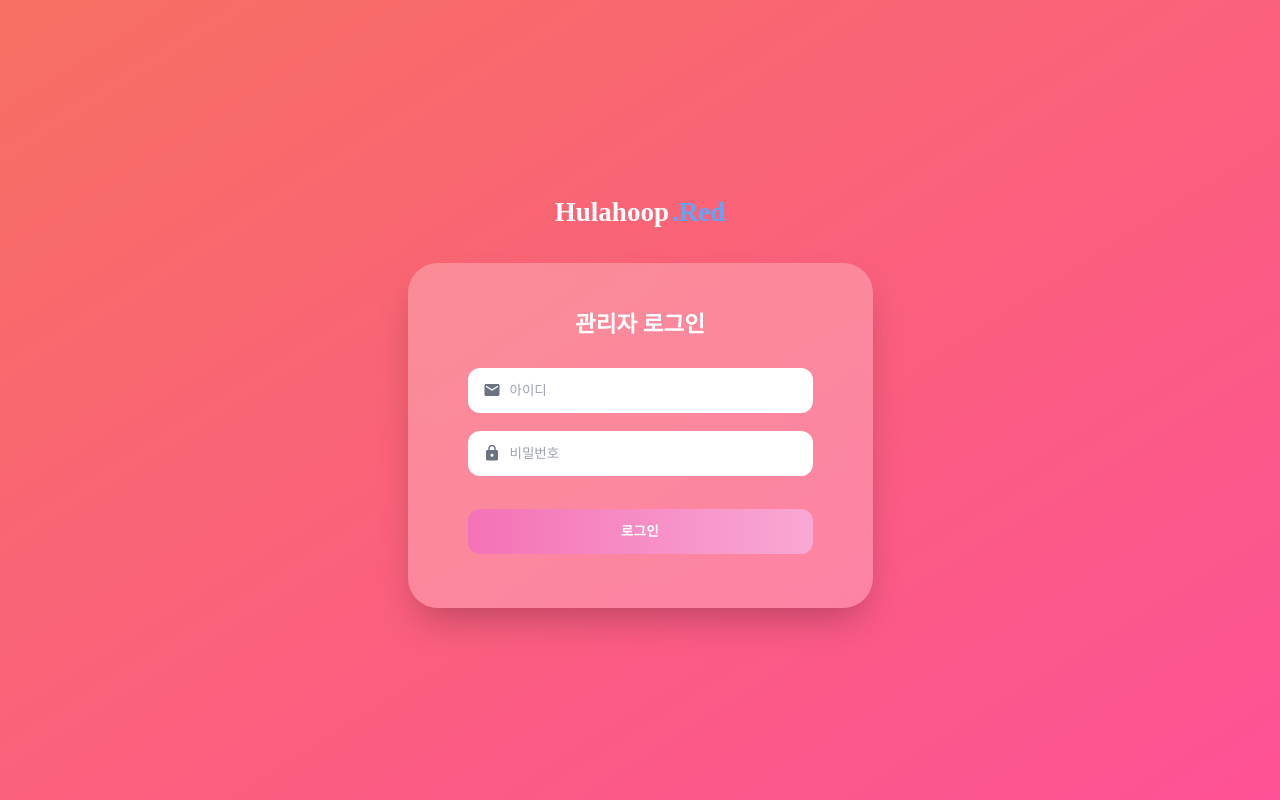
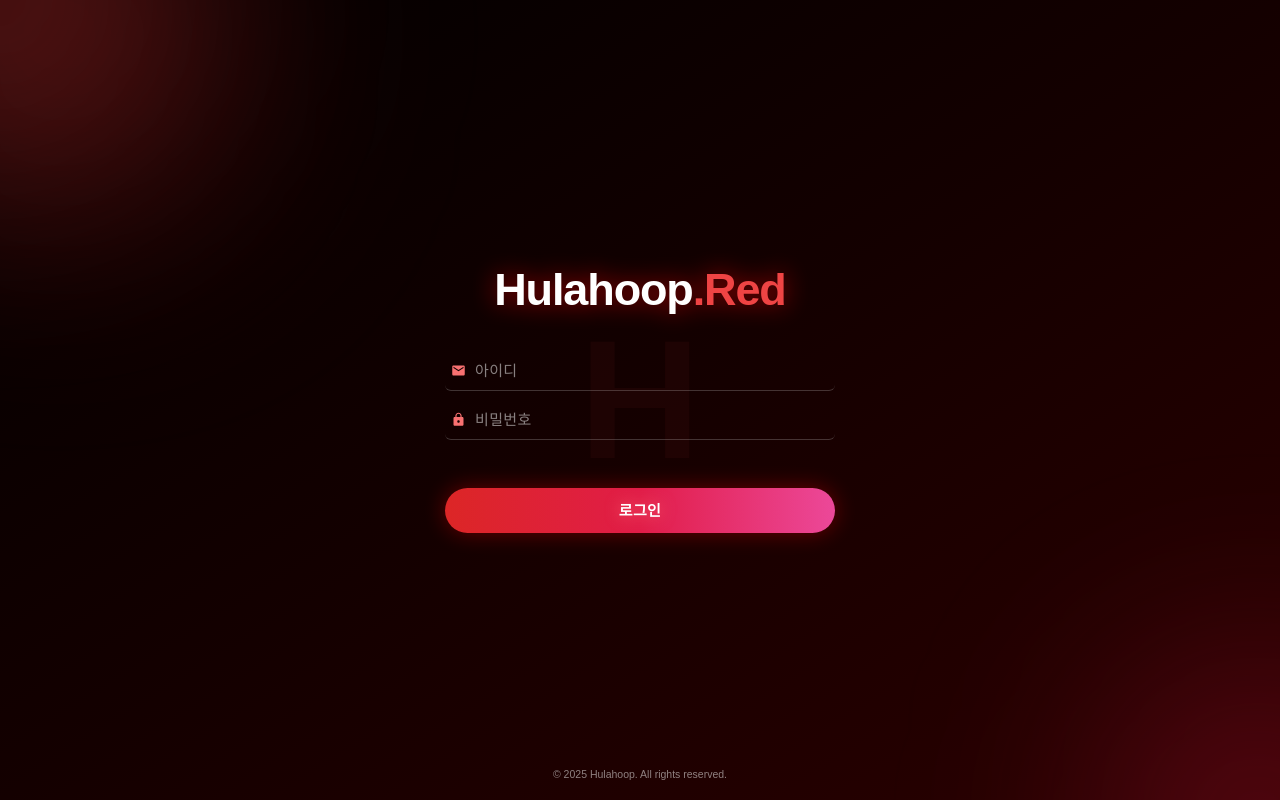
Before and after one commit to HulaHoop-Gateway/Red-front, a Next.js app: page / in a window 1280 px wide. Built offline with nearby package versions, Linux system fonts and the light colour scheme.

Commit message:
[FEAT] 로그인페이지 수정

```diff
--- a/src/app/globals.css
+++ b/src/app/globals.css
@@ -1,113 +1,22 @@
 body {
-  zoom: 0.75
+  zoom: 0.75;
 }
 
 @tailwind base;
 @tailwind components;
 @tailwind utilities;
 
-
-.react-calendar {
+.react-calendar{
   width: 100% !important;
   border: none !important;
-  font-family: "Inter", sans-serif !important;
+  font-family: "Inter",sans-serif !important ;
 }
 
-.react-calendar__navigation__label__labelText {
+.react-calendar__navigation__label__labelText{
   font-weight: 600;
 }
 
 .react-calendar__tile--active {
-  background-color: #c3ebfa !important;
+  background-color: #C3EBFA !important;
   color: black !important;
 }
-
-.rbc-btn-group:first-child {
-  display: none !important;
-}
-
-.rbc-toolbar-label {
-  text-align: right !important;
-  padding: 0px 20px !important;
-}
-
-.rbc-btn-group:last-child {
-  font-size: 13px !important;
-}
-
-.rbc-btn-group:last-child button {
-  border: none !important;
-  background-color: #f1f0ff !important;
-  margin-left: 2px !important;
-}
-
-.rbc-toolbar button.rbc-active {
-  background-color: #dbdafe !important;
-  box-shadow: none !important;
-}
-
-.rbc-time-view {
-  border-color: #eee !important;
-}
-
-.rbc-time-header {
-  display: none !important;
-}
-
-.rbc-time-content {
-  border: none !important;
-}
-
-.rbc-time-gutter.rbc-time-column {
-  font-size: 12px !important;
-}
-
-.rbc-time-gutter.rbc-time-column .rbc-timeslot-group {
-  padding: 0px 20px !important;
-}
-
-.rbc-timeslot-group {
-  background-color: #f7fdff !important;
-}
-
-.rbc-day-slot {
-  font-size: 14px !important;
-}
-
-.rbc-event {
-  border: none !important;
-  color: black !important;
-  padding: 10px !important;
-  margin: 10px !important;
-  width: 99% !important;
-}
-
-.rbc-event:nth-child(1) {
-  background-color: #e2f8ff !important;
-}
-.rbc-event:nth-child(2) {
-  background-color: #fefce8 !important;
-}
-.rbc-event:nth-child(3) {
-  background-color: #f2f1ff !important;
-}
-.rbc-event:nth-child(4) {
-  background-color: #fdf2fb !important;
-}
-.rbc-event:nth-child(5) {
-  background-color: #e2f8ff !important;
-}
-.rbc-event:nth-child(6) {
-  background-color: #fefce8 !important;
-}
-.rbc-event:nth-child(7) {
-  background-color: #f2f1ff !important;
-}
-.rbc-event:nth-child(8) {
-  background-color: #fdf2fb !important;
-}
-
-.rbc-event-label{
-  color: gray !important;
-  margin-bottom: 5px;
-}
--- /dev/null
+++ b/src/app/login.css
@@ -0,0 +1,55 @@
+/* =============================
+   🌌 로그인 페이지 전용 스타일
+   ============================= */
+
+/* 배경 라이트 움직임 */
+@keyframes floatSoft {
+    0%, 100% { transform: translateY(0) translateX(0); }
+    50% { transform: translateY(20px) translateX(10px); }
+  }
+
+  /* 로고/폼 위로 등장 */
+  @keyframes fadeUpSlow {
+    0% {
+      transform: translateY(30px);
+      opacity: 0;
+    }
+    100% {
+      transform: translateY(0);
+      opacity: 1;
+    }
+  }
+
+  .animate-floatSoft {
+    animation: floatSoft 10s ease-in-out infinite;
+  }
+
+  .animate-fadeUpSlow {
+    animation: fadeUpSlow 1.4s ease-out forwards;
+  }
+
+  /* glow 효과 */
+  @keyframes glowPulseSoft {
+    0%, 100% { filter: drop-shadow(0 0 10px rgba(255, 0, 0, 0.4)); }
+    50% { filter: drop-shadow(0 0 18px rgba(255, 0, 0, 0.7)); }
+  }
+
+  .animate-glowPulseSoft {
+    animation: glowPulseSoft 4s ease-in-out infinite 1.8s;
+  }
+
+  /* 로그인 전용 줌 리셋 */
+  .login-page {
+    zoom: 1 !important;
+    position: fixed;
+    inset: 0;
+    display: flex;
+    flex-direction: column;
+    align-items: center;
+    justify-content: center;
+    background: linear-gradient(to bottom right, #000, #140000, #2b0000);
+    color: #fff;
+    font-family: 'Pretendard', sans-serif;
+    overflow: hidden;
+    z-index: 9999;
+  }
--- a/src/app/page.tsx
+++ b/src/app/page.tsx
@@ -1,55 +1,104 @@
 "use client";
-
+import "./login.css";
+import { useEffect, useRef } from "react";
 import { MdEmail, MdLock } from "react-icons/md";
 
 const LoginPage = () => {
+  const glowRef = useRef<HTMLDivElement>(null);
+
+  useEffect(() => {
+    const glow = glowRef.current;
+    if (!glow) return;
+
+    const handleMouseMove = (e: MouseEvent) => {
+      const { clientX, clientY } = e;
+      glow.style.transform = `translate(${clientX}px, ${clientY}px)`;
+    };
+
+    // 데스크탑 전용
+    if (window.innerWidth > 768) {
+      window.addEventListener("mousemove", handleMouseMove);
+    }
+
+    return () => window.removeEventListener("mousemove", handleMouseMove);
+  }, []);
+
   return (
     <div
       className="
-        flex flex-col justify-center items-center
-        w-full h-[134dvh]     /* 화면 꽉 채우기 + 0.75 보정 */
-        bg-gradient-to-br from-[#f77062] to-[#fe5196]
-        font-['Pretendard']
-        overflow-hidden          /* 스크롤 차단 */
-        fixed top-0 left-0       /* 전체 화면 고정 */
+        login-page
+        fixed inset-0
+        flex flex-col items-center justify-center
+        bg-gradient-to-br from-black via-[#140000] to-[#2b0000]
+        text-white font-['Pretendard']
+        overflow-hidden relative
       "
-      style={{ zoom: "1" }}      // 로그인만 zoom 1 유지
     >
-      <h1 className="text-4xl font-bold mb-12 select-none">
-        <span className="text-white">Hulahoop</span>
-        <span className="text-blue-400 ml-1">.Red</span>
+      {/* 🌌 네온 백그라운드 */}
+      <div className="absolute inset-0 pointer-events-none">
+        <div className="absolute top-[-20%] left-[-10%] w-[480px] h-[480px] bg-red-600/25 blur-[160px] rounded-full animate-floatSoft" />
+        <div className="absolute bottom-[-20%] right-[-10%] w-[420px] h-[420px] bg-rose-600/25 blur-[140px] rounded-full animate-floatSoft delay-[2s]" />
+      </div>
+
+      {/* 💫 마우스 트래킹 네온 */}
+      <div
+  ref={glowRef}
+  className="absolute w-[400px] h-[400px] bg-red-500/30 blur-[160px] rounded-full pointer-events-none transition-transform duration-300 ease-out"
+  style={{
+    transform: "translate(-50%, -50%)", // ✅ 중심 정렬
+    left: "0px",
+    top: "0px",
+  }}
+></div>
+
+      {/* 💧 워터마크 로고 */}
+      <h1 className="absolute text-[10rem] sm:text-[14rem] font-extrabold text-red-900/10 select-none pointer-events-none">
+        H
       </h1>
 
-      <div
+      {/* 🔴 브랜드 로고 */}
+      <h1
         className="
-          bg-white/25 backdrop-blur-md
-          rounded-[2.5rem] shadow-2xl
-          px-20 py-16
-          text-center flex flex-col items-center
-          w-[620px] min-h-[460px]   /* 박스 폭/높이 확대 */
-          max-w-[90%]
+          text-5xl md:text-6xl font-extrabold mb-16 tracking-tight select-none
+          drop-shadow-[0_0_16px_rgba(255,0,0,0.6)]
+          opacity-0 animate-fadeUpSlow
         "
       >
-        <h2 className="text-white text-3xl font-semibold mb-10">관리자 로그인</h2>
+        Hulahoop<span className="text-red-500">.Red</span>
+      </h1>
 
-        <form className="flex flex-col gap-6 w-full">
-          {/* 아이디 입력 */}
-          <div className="flex items-center bg-white rounded-2xl px-5 py-4">
-            <MdEmail className="text-gray-500 text-2xl mr-3" />
+      {/* 🧠 로그인 폼 */}
+      <form
+        className="
+          flex flex-col gap-6 w-[85%] max-w-[520px]
+          opacity-0 animate-fadeUpSlow delay-[0.4s]
+        "
+      >
+        {/* 아이디 */}
+        <div className="
+          flex items-center border-b-2 border-white/20 pb-3 transition-all duration-300
+          focus-within:border-red-500 focus-within:scale-[1.02] focus-within:shadow-[0_0_20px_rgba(255,0,0,0.25)]
+          bg-transparent rounded-lg px-2
+        ">
+          <MdEmail className="text-red-400 text-xl mr-3 transition-colors duration-300" />
           <input
             type="text"
             placeholder="아이디"
-              className="flex-1 border-none outline-none text-gray-700 text-lg bg-transparent"
+            className="flex-1 bg-transparent outline-none text-white placeholder-white/50 text-lg md:text-xl tracking-wide"
           />
         </div>
 
-          {/* 비밀번호 입력 */}
-          <div className="flex items-center bg-white rounded-2xl px-5 py-4">
-            <MdLock className="text-gray-500 text-2xl mr-3" />
+        {/* 비밀번호 */}
+        <div className="
+          flex items-center border-b-2 border-white/20 pb-3 transition-all duration-300
+          focus-within:border-red-500 focus-within:scale-[1.02] focus-within:shadow-[0_0_20px_rgba(255,0,0,0.25)]
+          bg-transparent rounded-lg px-2
+        ">
+          <MdLock className="text-red-400 text-xl mr-3 transition-colors duration-300" />
           <input
             type="password"
             placeholder="비밀번호"
-              className="flex-1 border-none outline-none text-gray-700 text-lg bg-transparent"
+            className="flex-1 bg-transparent outline-none text-white placeholder-white/50 text-lg md:text-xl tracking-wide"
           />
         </div>
 
@@ -57,17 +106,28 @@ const LoginPage = () => {
         <button
           type="submit"
           className="
-              bg-gradient-to-r from-pink-400 to-pink-300
-              text-white font-semibold rounded-2xl py-4 mt-5
-              text-lg tracking-wide
-              hover:opacity-90 transition
-              w-full
+            group mt-10 py-4 rounded-full text-lg md:text-xl font-semibold tracking-wide
+            bg-gradient-to-r from-red-600 via-rose-600 to-pink-500
+            shadow-[0_0_30px_rgba(255,0,0,0.35)]
+            hover:shadow-[0_0_55px_rgba(255,0,0,0.65)]
+            hover:opacity-90 active:scale-[0.98]
+            transition-all duration-300 relative overflow-hidden
           "
         >
+          <span
+            className="relative z-10 group-hover:text-white/90 transition-all duration-300 drop-shadow-[0_0_10px_rgba(255,120,120,0.8)]"
+          >
             로그인
+          </span>
+          {/* 버튼 내부 빛 */}
+          <span className="absolute inset-0 bg-gradient-to-r from-transparent via-white/20 to-transparent translate-x-[-100%] group-hover:translate-x-[100%] transition-transform duration-700"></span>
         </button>
       </form>
-      </div>
+
+      {/* 푸터 */}
+      <p className="absolute bottom-6 text-xs md:text-sm text-white/50 select-none">
+        © 2025 Hulahoop. All rights reserved.
+      </p>
     </div>
   );
 };
```
Lines whose indentation alone changed are shown as unchanged.
